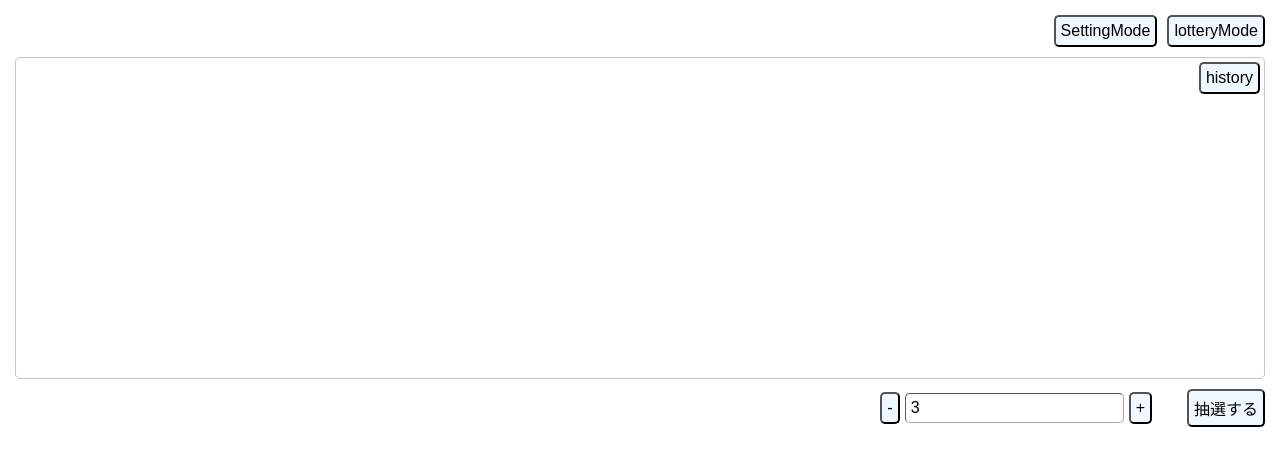
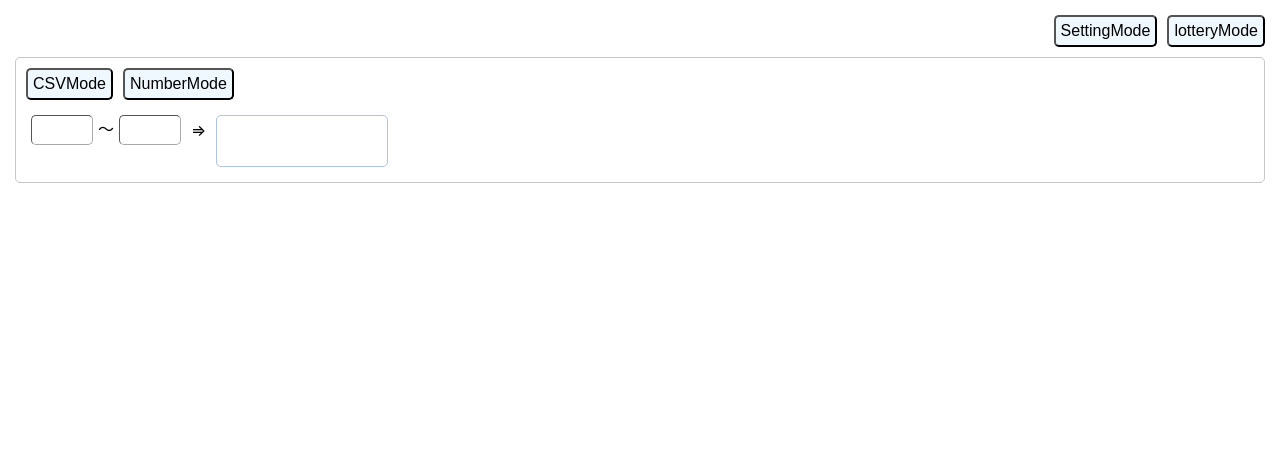
Before and after one commit to ymdsy/lottery_app, a React (Create React App) app: page / in a window 1280 px wide. Shown: the top 466 px of the page. Built offline with nearby package versions, Linux system fonts and the light colour scheme.

Commit message:
細かいcssの調整終了

```diff
--- a/src/App.css
+++ b/src/App.css
@@ -11,6 +11,7 @@
   border-radius: 5px;
   font-size: 1em;
   padding: 5px;
+  min-width: fit-content;
 }
 
 .input {
@@ -19,4 +20,13 @@
   border-color: darkgrey;
   font-size: 1em;
   padding: 5px;
+  width: 50px;
 }
+
+.textarea {
+  border-radius: 5px;
+  border-width: 1px;
+  border-color: darkgrey;
+  font-size: 1em;
+  padding: 5px;
+}
--- a/src/App.js
+++ b/src/App.js
@@ -11,7 +11,7 @@ class App extends React.Component {
     super(); // これが必要な理由調べること。
     this.state = {
       lots: [100, 200, 300, 400, 500, 600, 700, 800, 900, 1000],
-      mode: LOTTERY_MODE
+      mode: SETTING_MODE
     };
 
     this.switching = this.switching.bind(this);
--- a/src/contentContainer/lottery/history/historyPresenter.css
+++ b/src/contentContainer/lottery/history/historyPresenter.css
@@ -15,5 +15,5 @@
 
 .history__active {
   display: block;
-  margin: 5px 0;
+  margin: 5px 0 5px 5px;
 }
--- a/src/contentContainer/setting/enterLottery/enterCSV/enterCSVPresenter.css
+++ b/src/contentContainer/setting/enterLottery/enterCSV/enterCSVPresenter.css
@@ -1,4 +1,3 @@
 .enter-lottery_textarea {
-  font-size: 1em;
-  width: 100%;
+  width: 140px;
 }
--- a/src/contentContainer/setting/enterLottery/enterCSV/enterCSVPresenter.js
+++ b/src/contentContainer/setting/enterLottery/enterCSV/enterCSVPresenter.js
@@ -3,11 +3,11 @@ import "./enterCSVPresenter.css";
 
 export function EnterCSVPresenter(props) {
   return (
-    <div class="enter-lottery">
+    <>
       <textarea
-        class="enter-lottery_textarea"
+        class="textarea enter-lottery_textarea"
         onChange={event => props.enterCsv(event.target.value)}
       />
-    </div>
+    </>
   );
 }
--- a/src/contentContainer/setting/enterLottery/enterNumber/enterNumberPresenter.css
+++ b/src/contentContainer/setting/enterLottery/enterNumber/enterNumberPresenter.css
@@ -1,3 +1,12 @@
-.enter-num__imput {
-  margin: 5px;
+.enter-num {
+  align-items: baseline;
+  min-width: 150px;
+  display: flex;
+  justify-content: center;
 }
+.enter-num__input:first-child {
+  margin: 0 5px 0 0;
+}
+.enter-num__input:last-child {
+  margin: 0 0 0 5px;
+}
--- a/src/contentContainer/setting/enterLottery/enterNumber/enterNumberPresenter.js
+++ b/src/contentContainer/setting/enterLottery/enterNumber/enterNumberPresenter.js
@@ -3,15 +3,15 @@ import "./enterNumberPresenter.css";
 
 export function EnterNumberPresenter(props) {
   return (
-    <div>
+    <div class="enter-num">
       <input
-        class="input enter-num__imput"
+        class="input enter-num__input"
         type="number"
         onChange={event => props.enterStartNum(event.target.value)}
       ></input>
       〜
       <input
-        class="input enter-num__imput"
+        class="input enter-num__input"
         type="number"
         onChange={event => props.enterEndNum(event.target.value)}
       ></input>
--- /dev/null
+++ b/src/contentContainer/setting/enteredLotteryPresenter.css
@@ -0,0 +1,7 @@
+.entered-lottery {
+  border: 1px solid lightsteelblue;
+  border-radius: 5px;
+  padding: 10px;
+  min-width: 150px;
+  min-height: 30px;
+}
--- a/src/contentContainer/setting/enteredLotteryPresenter.js
+++ b/src/contentContainer/setting/enteredLotteryPresenter.js
@@ -1,8 +1,9 @@
 import React from "react";
+import "./enteredLotteryPresenter.css";
 
 export function EnteredLotteryPresenter(props) {
   return (
-    <div class="enterd-lottery">
+    <div class="entered-lottery">
       {props.values.map((value, i) => {
         if (props.values.length === i + 1) {
           return value;
--- a/src/contentContainer/setting/settingContainer.css
+++ b/src/contentContainer/setting/settingContainer.css
@@ -1,17 +1,21 @@
-.enter-lottery {
-  align-items: center;
-  display: inline-flex;
-  /* background-color: aliceblue; */
-  /* justify-content: center; */
-  padding: 10px;
-  width: 90%;
+.setting {
+  border: 1px solid rgb(201, 198, 198);
+  border-radius: 5px;
+  padding: 5px;
+  margin: 10px 0;
+  min-width: 400px;
 }
 
-.enterd-lottery {
+.setting__enter-lottery {
   margin: 0px auto auto auto;
-  min-width: 40%;
+  display: flex;
+  padding: 10px;
 }
 
 .select-enter-mode__btn {
   margin: 5px;
 }
+
+.setting__hyphen {
+  padding: 5px 10px 0 10px;
+}
--- a/src/contentContainer/setting/settingContainer.js
+++ b/src/contentContainer/setting/settingContainer.js
@@ -36,12 +36,12 @@ export class SettingContainer extends React.Component {
 
   render() {
     return (
-      <div>
+      <div class="setting">
         <SelectEnterModePresenter
           mode={this.state.lotteryEnterMode}
           switchMode={mode => this.switchLotteryEnterMode(mode)}
         />
-        <div class="enter-lottery">
+        <div class="setting__enter-lottery">
           <EnterLotteryContainer
             csvMode={CSV_MODE}
             numberMode={NUMBER_MODE}
@@ -50,7 +50,7 @@ export class SettingContainer extends React.Component {
               this.updateParsedData(parsedData);
             }}
           />
-          &nbsp;=>&nbsp;
+          <div class="setting__hyphen">=></div>
           <EnteredLotteryPresenter values={this.state.parsedData} />
         </div>
       </div>
--- a/src/switchPanel/switchPanelPresenter.css
+++ b/src/switchPanel/switchPanelPresenter.css
@@ -1,6 +1,7 @@
 .switch-panel {
+  display: flex;
   justify-content: flex-end;
-  display: flex;
+  min-width: 200px;
 }
 
 .switch-panel__btn {
```
